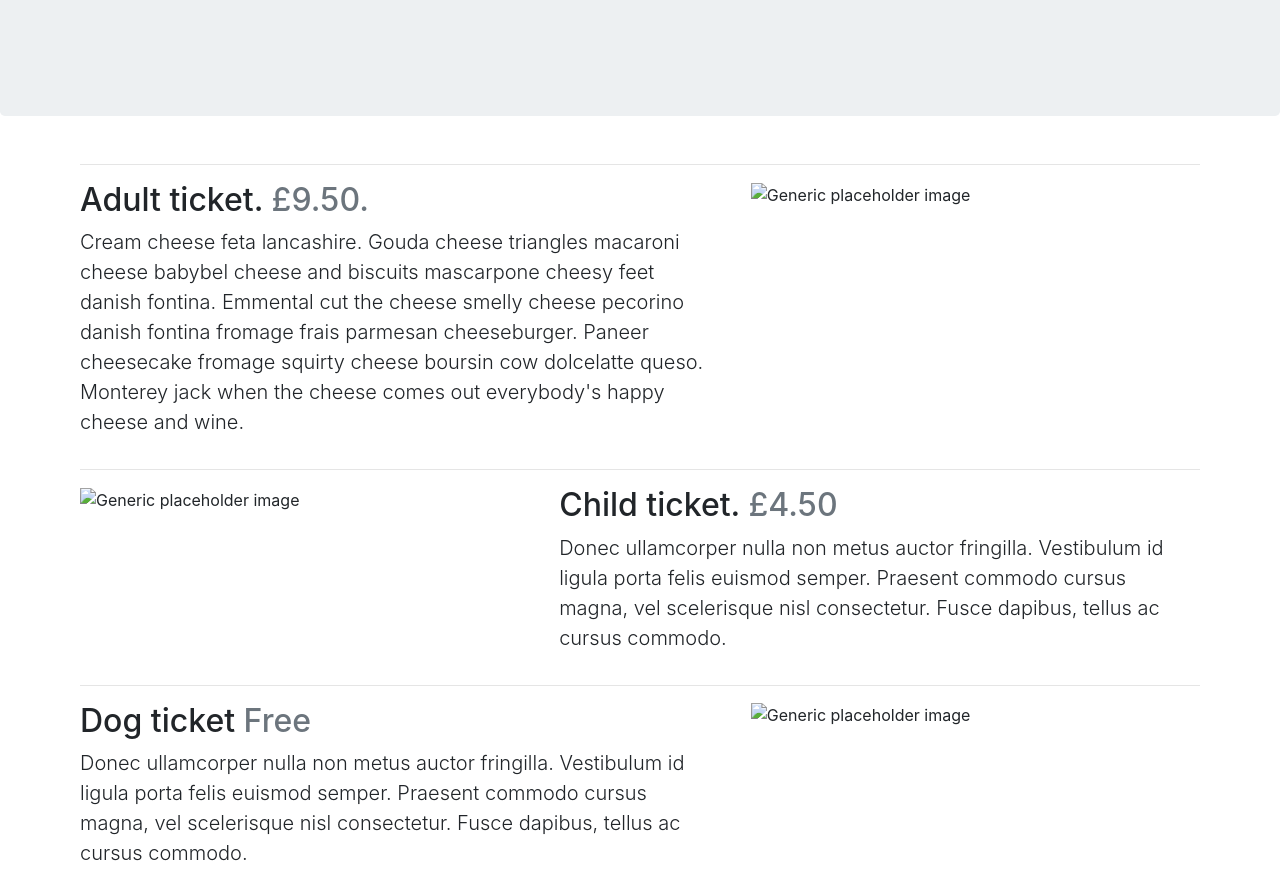
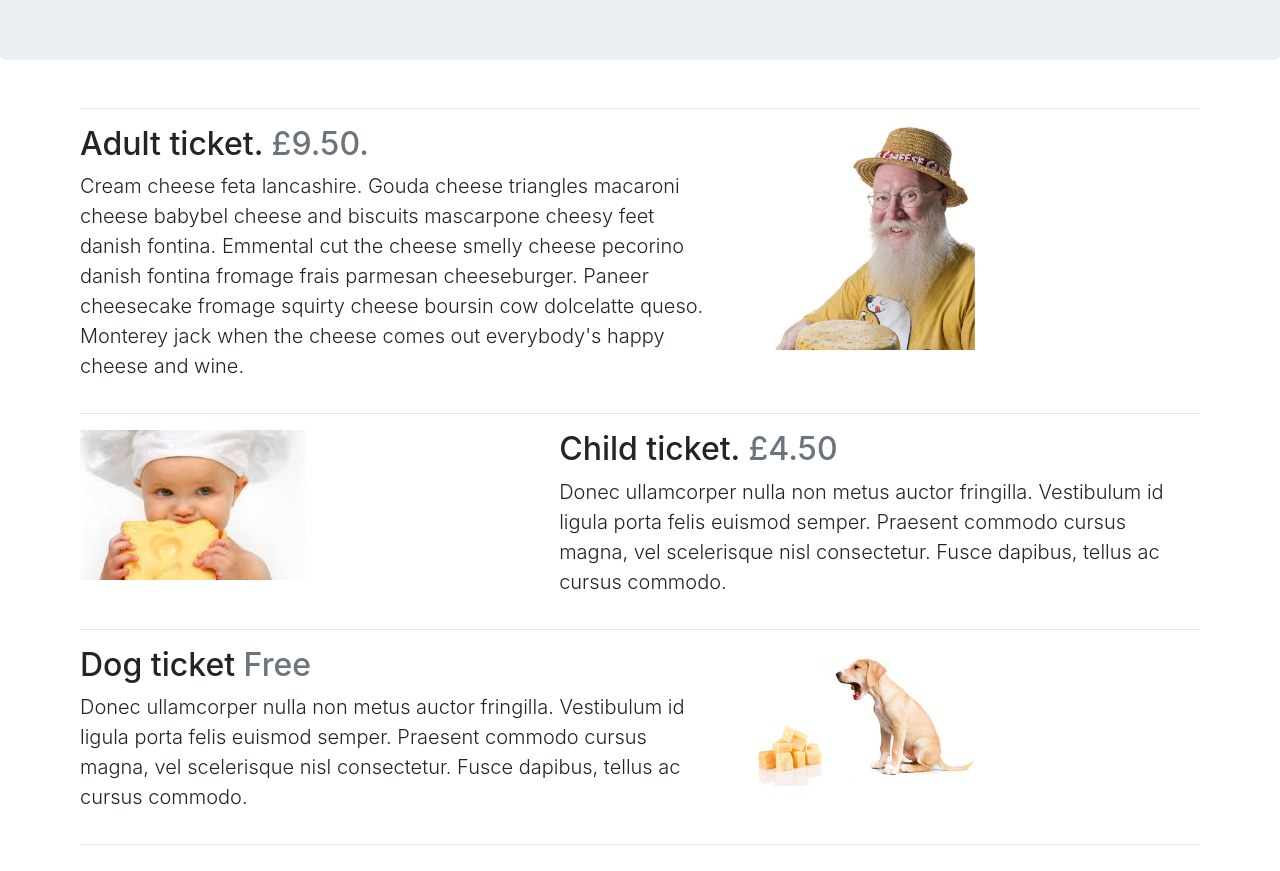
Before and after one commit to oliversiket/cheese_festival, a website: page src/tickets.html in a window 1280 px wide. Shown: the part 740-1611 px from the top of the page. Drawn offline with Linux system fonts and the light colour scheme.

Commit message:
tickets page

```diff
--- a/src/css/custom.css
+++ b/src/css/custom.css
@@ -29,7 +29,12 @@
   max-width: 70em;
   margin: 0 auto; }
 
-<<<<<<< HEAD
+.navbar {
+  position: fixed !important; }
+
+.nav-link {
+  color: red !important; }
+
 #landing {
   display: flex;
   align-content: center;
@@ -60,10 +65,6 @@
 .gallery {
   max-width: 70em;
   margin: 0 auto; }
-=======
-.navbar {
-  position: fixed !important; }
 
-.nav-link {
-  color: red !important; }
->>>>>>> a2486734fe3acae8a1e11edc1d84a79610085aa6
+.featurette-image {
+  width: 50%; }
--- a/src/scss/tickets.scss
+++ b/src/scss/tickets.scss
@@ -29,3 +29,7 @@
     max-width: 70em;
     margin: 0 auto;
 }
+
+.featurette-image {
+  width:  50%;
+}
--- a/src/tickets.html
+++ b/src/tickets.html
@@ -83,7 +83,7 @@
                          Monterey jack when the cheese comes out everybody's happy cheese and wine.</p>
                 </div>
                 <div class="col-md-5">
-                    <img class="featurette-image img-responsive" data-src="holder.js/500x500/auto" alt="Generic placeholder image">
+                    <img class="featurette-image img-responsive" data-src="holder.js/500x500/auto" src="../dist/images/cheese-guy.jpg" alt="cheese eating guy">
                 </div>
             </div>
 
@@ -91,7 +91,7 @@
 
             <div class="row featurette">
                 <div class="col-md-5">
-                    <img class="featurette-image img-responsive" data-src="holder.js/500x500/auto" alt="Generic placeholder image">
+                    <img class="featurette-image img-responsive" data-src="holder.js/500x500/auto" src= "../dist/images/childchef.jpeg" alt="kid eating cheese">
                 </div>
                 <div class="col-md-7">
                     <h2 class="featurette-heading">Child ticket. <span class="text-muted">£4.50</span></h2>
@@ -107,7 +107,7 @@
                     <p class="lead">Donec ullamcorper nulla non metus auctor fringilla. Vestibulum id ligula porta felis euismod semper. Praesent commodo cursus magna, vel scelerisque nisl consectetur. Fusce dapibus, tellus ac cursus commodo.</p>
                 </div>
                 <div class="col-md-5">
-                    <img class="featurette-image img-responsive" data-src="holder.js/500x500/auto" alt="Generic placeholder image">
+                    <img class="featurette-image img-responsive" src= "../dist/images/cheese-dog.jpg" data-src="holder.js/500x500/auto" alt="Generic placeholder image">
                 </div>
             </div>
 
```
Also changed, not shown: dist/css/styles.min.css, dist/images/cheese-dog.jpg (added), dist/images/cheese-guy.jpg (added), dist/images/childchef.jpeg (added), 3 other files.
